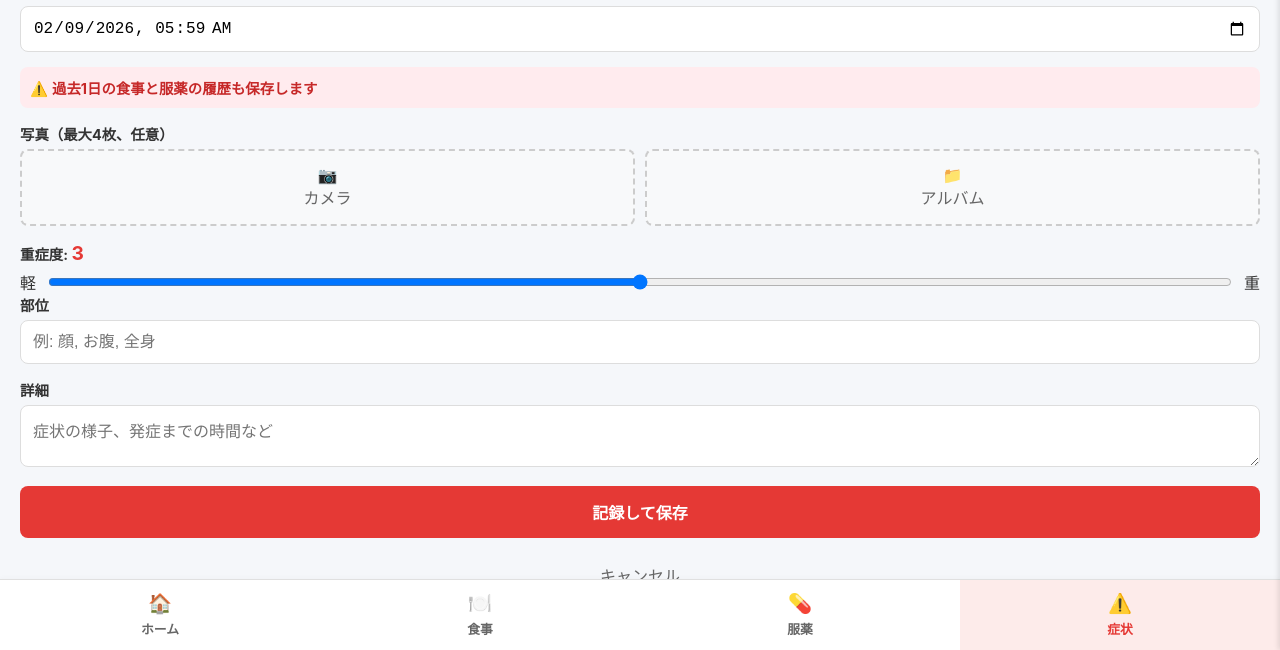
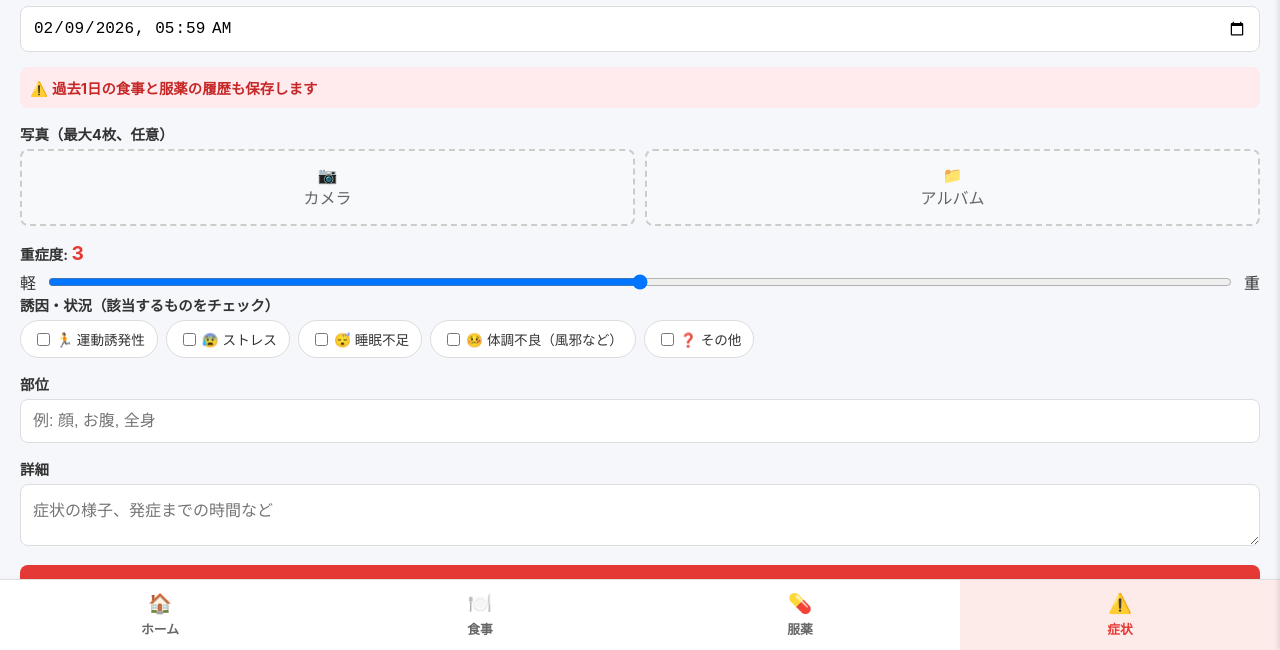
Before and after one commit to kamijyojapan/allelog, a plain HTML site: page index.html in a window 1280 px wide. Both pictures are taken after a click on the button "⚠️ 症状". Shown: the part 150-800 px from the top of the page. Drawn offline with Linux system fonts and the light colour scheme.

Commit message:
feat: 症状記録に誘因チェックボックスを追加
Co-Authored-By: Claude Sonnet 4.5 <noreply@anthropic.com>

```diff
--- a/app.js
+++ b/app.js
@@ -1,6 +1,15 @@
 const DB_NAME = 'AllergyCareDB_V7';
 const DB_VERSION = 2;
-const APP_VERSION = '1.3.9';
+const APP_VERSION = '1.4.0';
+
+// --- Symptom Triggers Definition ---
+const SYMPTOM_TRIGGERS = [
+    { id: 'exercise', label: '運動誘発性', icon: '🏃' },
+    { id: 'stress', label: 'ストレス', icon: '😰' },
+    { id: 'sleep_lack', label: '睡眠不足', icon: '😴' },
+    { id: 'illness', label: '体調不良（風邪など）', icon: '🤒' },
+    { id: 'other', label: 'その他', icon: '❓' }
+];
 
 // --- DB Helper ---
 const DB = {
@@ -451,7 +460,16 @@ window.app = {
             html += `<h3>服薬</h3><ul style="padding-left:20px;">${(log.items||[]).map(i=>`<li>${i.name} : <b>${i.count}錠</b></li>`).join('')}</ul>`;
         } else if(log.type==='symptom') {
             html += `<h3 style="color:var(--danger)">症状 Lv.${log.severity}</h3>`;
-            html += `<p><b>部位:</b> ${log.parts}</p><p><b>詳細:</b> ${log.note}</p>`;
+            html += `<p><b>部位:</b> ${log.parts}</p>`;
+            // 誘因・状況の表示
+            if (log.triggers && log.triggers.length > 0) {
+                const triggerLabels = log.triggers.map(id => {
+                    const t = SYMPTOM_TRIGGERS.find(x => x.id === id);
+                    return t ? `${t.icon} ${t.label}` : id;
+                }).join(', ');
+                html += `<p><b>誘因:</b> ${triggerLabels}</p>`;
+            }
+            html += `<p><b>詳細:</b> ${log.note}</p>`;
 
             if(log.snapshot) {
                 const mealsCount = log.snapshot.meals ? log.snapshot.meals.length : 0;
@@ -567,6 +585,9 @@ window.app = {
         // Render Tags if meal
         if(type === 'meal') this.renderMealTags(data ? data.tags : []);
 
+        // Render Triggers if symptom
+        if(type === 'symptom') this.renderTriggerCheckboxes(data ? data.triggers : []);
+
         if(isEdit) this.fillForm(type, data);
         if(type === 'med') await this.renderMedList(data ? data.items : null);
 
@@ -599,6 +620,22 @@ window.app = {
             });
             section.appendChild(grid);
             container.appendChild(section);
+        });
+    },
+
+    renderTriggerCheckboxes(selectedTriggers = []) {
+        const container = document.getElementById('symptom-triggers-container');
+        if (!container) return;
+
+        container.innerHTML = '';
+        SYMPTOM_TRIGGERS.forEach(trigger => {
+            const label = document.createElement('label');
+            const isChecked = selectedTriggers.includes(trigger.id) ? 'checked' : '';
+            label.innerHTML = `
+                <input type="checkbox" value="${trigger.id}" ${isChecked}>
+                ${trigger.icon} ${trigger.label}
+            `;
+            container.appendChild(label);
         });
     },
 
@@ -704,6 +741,11 @@ window.app = {
         const parts = document.getElementById('symptom-parts').value;
         const note = document.getElementById('symptom-note').value;
 
+        // 誘因・状況の取得
+        const triggers = Array.from(
+            document.querySelectorAll('#symptom-triggers-container input:checked')
+        ).map(c => c.value);
+
         // 写真の処理（fillForm()で既にtempPhotosにセット済み）
         const photos = [...state.tempPhotos];
 
@@ -719,7 +761,7 @@ window.app = {
         const recordId = (!originalId || hasDateChange) ? ts : originalId;
         await DB.put('symptoms', {
             id: recordId, type:'symptom',
-            severity, parts, note, photos, snapshot
+            severity, parts, note, photos, triggers, snapshot
         });
         if (hasDateChange) await DB.delete('symptoms', originalId);
         this.closeInputOverlay();
@@ -874,6 +916,8 @@ window.app = {
             document.getElementById('sev-display').innerText = data.severity;
             document.getElementById('symptom-parts').value = data.parts;
             document.getElementById('symptom-note').value = data.note;
+            // 誘因・状況の復元
+            this.renderTriggerCheckboxes(data.triggers || []);
             // 既存データの互換性処理
             if (data.photo && !data.photos) {
                 data.photos = [data.photo];
--- a/index.html
+++ b/index.html
@@ -193,7 +193,7 @@
 
             <hr style="border:none; border-top:1px solid #eee; margin: 15px 0;">
             <p style="font-size: 0.8rem; text-align: center; color: #888;">
-                Allergy Log (アレログ) v1.3.9
+                Allergy Log (アレログ) v1.4.0
             </p>
         </div>
     </div>
@@ -281,6 +281,8 @@
             <input type="range" id="symptom-severity" min="1" max="5" value="3" oninput="document.getElementById('sev-display').innerText=this.value" style="flex:1;">
             <span>重</span>
         </div>
+        <label>誘因・状況（該当するものをチェック）</label>
+        <div id="symptom-triggers-container" class="trigger-grid"></div>
         <label>部位</label>
         <input type="text" id="symptom-parts" placeholder="例: 顔, お腹, 全身">
         <label>詳細</label>
--- a/style.css
+++ b/style.css
@@ -312,3 +312,35 @@ label { font-weight: bold; display: block; margin-bottom: 5px; font-size: 0.9rem
     aspect-ratio: auto;
     max-height: 300px;
 }
+
+/* 誘因チェックボックスのスタイル */
+.trigger-grid {
+    display: flex;
+    flex-wrap: wrap;
+    gap: 8px;
+    margin-bottom: 15px;
+}
+
+.trigger-grid label {
+    background: #fff;
+    border: 1px solid #ddd;
+    padding: 8px 12px;
+    border-radius: 20px;
+    font-weight: normal;
+    font-size: 0.85rem;
+    cursor: pointer;
+    margin: 0;
+    display: flex;
+    align-items: center;
+    transition: all 0.2s;
+}
+
+.trigger-grid label:has(input:checked) {
+    background: #fff3e0;
+    border-color: #ff9800;
+    color: #e65100;
+}
+
+.trigger-grid input {
+    margin-right: 6px;
+}
--- a/sw.js
+++ b/sw.js
@@ -1,4 +1,4 @@
-const CACHE_NAME = 'allergy-log-v29';
+const CACHE_NAME = 'allergy-log-v30';
 const ASSETS = [
     '/allelog/',
     '/allelog/index.html',
```
Also changed, not shown: GAS_Script.js (+15 -1 lines), CHANGELOG.md, README.md.
